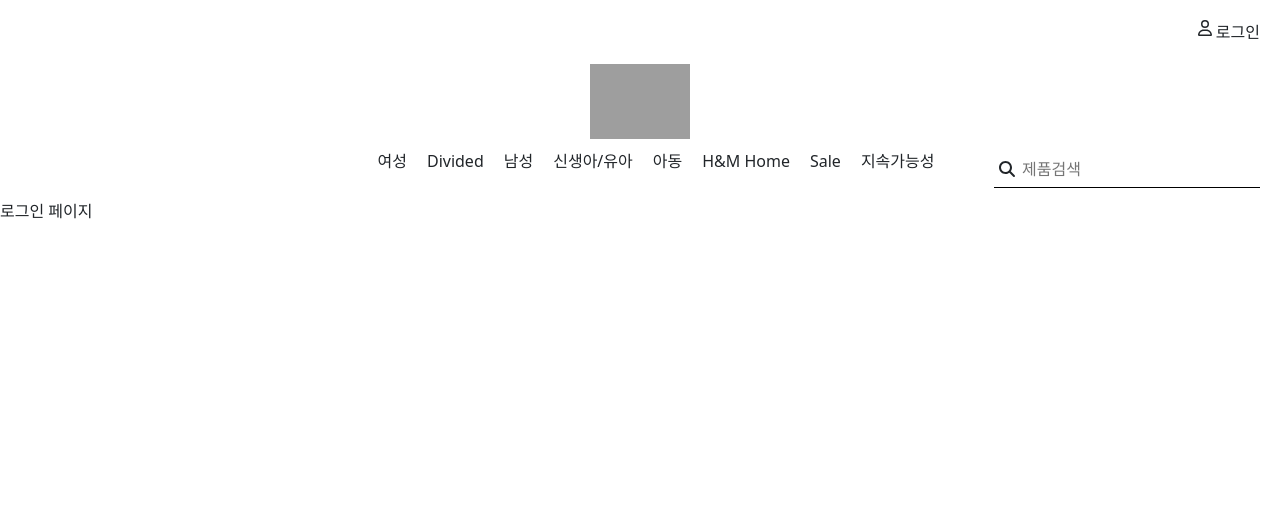
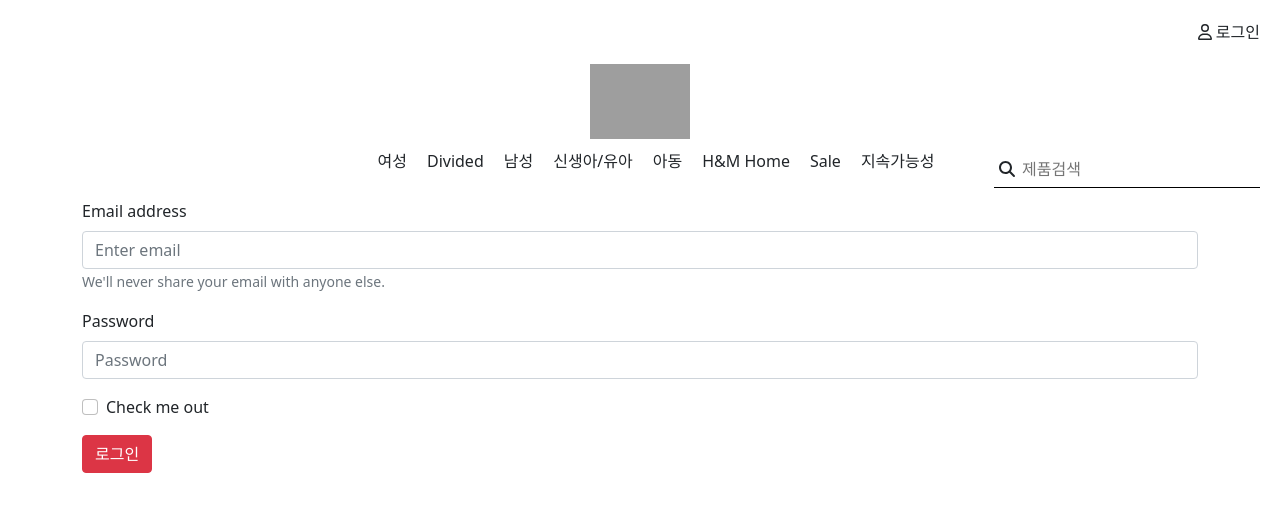
Before and after one commit to Kyoo130/clothing-store, a React (Create React App) app: page /login in a window 1280 px wide. Shown: the top 512 px of the page. Built offline with nearby package versions, Linux system fonts and the light colour scheme; grey boxes are pictures that could not be loaded.

Commit message:
:sparkles: 테스트 로그인 기능, 상품 Detail Page 컴포넌트 및 이동 기능 개발

```diff
--- a/src/App.css
+++ b/src/App.css
@@ -1,7 +1,9 @@
 .login-button {
     display: flex;
     justify-content: flex-end;
+    align-items: center;
     margin: 20px;
+    cursor: pointer;
 }
 
 .login-button div {
@@ -43,3 +45,8 @@
 .menu-search input:focus {
     outline:none
 }
+
+.product-img {
+    display: flex;
+    justify-content: flex-end;
+}
--- a/src/App.js
+++ b/src/App.js
@@ -1,18 +1,27 @@
 import "./App.css";
 import 'bootstrap/dist/css/bootstrap.min.css';
+
+import {useEffect, useState} from "react";
 import { Routes, Route } from "react-router-dom";
 
-import { Login, ProductAll, ProductDetail } from "./pages";
+import { Login, ProductAll } from "./pages";
 import {Navbar} from "./components";
+import PrivateRoute from "./route/PrivateRoute";
 
 function App() {
+  const [authenticate, setAuthenticate] = useState(false);
+
+  useEffect(() => {
+    console.log("authenticate", authenticate)
+  }, [authenticate])
+
   return (
     <div>
       <Navbar />
       <Routes>
         <Route path="/" element={<ProductAll />} />
-        <Route path="/login" element={<Login />} />
-        <Route path="/product/:id" element={<ProductDetail />} />
+        <Route path="/login" element={<Login setAuthenticate={setAuthenticate} />} />
+        <Route path="/product/:id" element={<PrivateRoute authenticate={authenticate} />} />
       </Routes>
     </div>
   );
--- a/src/components/Navbar.js
+++ b/src/components/Navbar.js
@@ -1,9 +1,12 @@
 import React from "react";
+import { useNavigate } from "react-router-dom";
+
 import { FontAwesomeIcon } from "@fortawesome/react-fontawesome";
 import { faUser } from "@fortawesome/free-regular-svg-icons";
 import { faSearch } from "@fortawesome/free-solid-svg-icons";
 
 const Navbar = () => {
+  const navigate = useNavigate();
   const menuList = [
     "여성",
     "Divided",
@@ -15,10 +18,13 @@
     "지속가능성",
   ];
 
+  const goToLogin = () => {
+    navigate("/login");
+  };
   return (
     <div>
       <div>
-        <div className="login-button">
+        <div className="login-button" onClick={goToLogin}>
           <FontAwesomeIcon icon={faUser} />
           <div>로그인</div>
         </div>
--- a/src/components/ProductCard.js
+++ b/src/components/ProductCard.js
@@ -1,8 +1,14 @@
-import React from 'react';
+import React from "react";
+import { useNavigate } from "react-router-dom";
 
-const ProductCard = ({item}) => {
+const ProductCard = ({ item }) => {
+  const navigate = useNavigate();
+  const showDetail = () => {
+    navigate(`/product/${item.id}`);
+  };
+
   return (
-    <div>
+    <div onClick={showDetail}>
       <img src={item?.img} alt={item?.title} />
       <div>{item?.choice === true ? "Conscious choice" : ""}</div>
       <div>{item?.title}</div>
--- a/src/pages/Login.js
+++ b/src/pages/Login.js
@@ -1,10 +1,40 @@
-import React from 'react';
+import React from "react";
+import {useNavigate} from "react-router-dom";
+import { Container, Form, Button } from "react-bootstrap";
 
-const Login = () => {
+const Login = ({setAuthenticate}) => {
+  const navigate = useNavigate();
+
+  const loginUser = (event) => {
+    event.preventDefault()
+    console.log("login 클릭")
+    setAuthenticate(true);
+    navigate("/")
+  }
+
   return (
-    <div>
-      로그인 페이지
-    </div>
+    <Container>
+      <Form onSubmit={(event => loginUser(event))}>
+        <Form.Group className="mb-3" controlId="formBasicEmail">
+          <Form.Label>Email address</Form.Label>
+          <Form.Control type="email" placeholder="Enter email" />
+          <Form.Text className="text-muted">
+            We'll never share your email with anyone else.
+          </Form.Text>
+        </Form.Group>
+
+        <Form.Group className="mb-3" controlId="formBasicPassword">
+          <Form.Label>Password</Form.Label>
+          <Form.Control type="password" placeholder="Password" />
+        </Form.Group>
+        <Form.Group className="mb-3" controlId="formBasicCheckbox">
+          <Form.Check type="checkbox" label="Check me out" />
+        </Form.Group>
+        <Button variant="danger" type="submit">
+          로그인
+        </Button>
+      </Form>
+    </Container>
   );
 };
 
--- a/src/pages/ProductAll.js
+++ b/src/pages/ProductAll.js
@@ -19,8 +19,8 @@
     <div>
       <Container>
         <Row>
-          {productList.map((menu, idx) => (
-            <Col lg={3} key={idx}>
+          {productList.map((menu) => (
+            <Col lg={3} key={menu.id}>
               <ProductCard item={menu} />
             </Col>
           ))}
--- a/src/pages/ProductDetail.js
+++ b/src/pages/ProductDetail.js
@@ -1,10 +1,46 @@
-import React from 'react';
+import React, { useState, useEffect } from "react";
+import { useParams } from "react-router-dom";
+import { Button, Col, Container, Row } from "react-bootstrap";
 
 const ProductDetail = () => {
+  let { id } = useParams();
+  const [product, setProduct] = useState(null);
+
+  const getProductDetail = async () => {
+    let url = `http://localhost:4000/products/${id}`;
+    let response = await fetch(url);
+    let data = await response.json();
+    setProduct(data);
+  };
+
+  useEffect(() => {
+    getProductDetail();
+  }, []);
+
   return (
-    <div>
-      상품 상세 페이지
-    </div>
+    <Container>
+      <Row>
+        <Col className="product-img">
+          <img src={product?.img} alt={product?.title} />
+        </Col>
+        <Col>
+          <div>{product?.title}</div>
+          <div>{product?.price}</div>
+          <div>{product?.choice === true ? "Conscious choice" : ""}</div>
+          <select>
+            <option value="default">사이즈 선택</option>
+            {product?.size.map((item, idx) => (
+              <option value={item} key={idx}>
+                {item}
+              </option>
+            ))}
+          </select>
+          <div>
+            <Button variant="dark">추가</Button>
+          </div>
+        </Col>
+      </Row>
+    </Container>
   );
 };
 
--- /dev/null
+++ b/src/route/PrivateRoute.js
@@ -0,0 +1,9 @@
+import React from "react";
+import { Navigate } from "react-router-dom";
+import {ProductDetail} from "../pages";
+
+const PrivateRoute = ({ authenticate }) => {
+  return authenticate === true ? <ProductDetail /> : <Navigate to="/login" />;
+};
+
+export default PrivateRoute;
```
